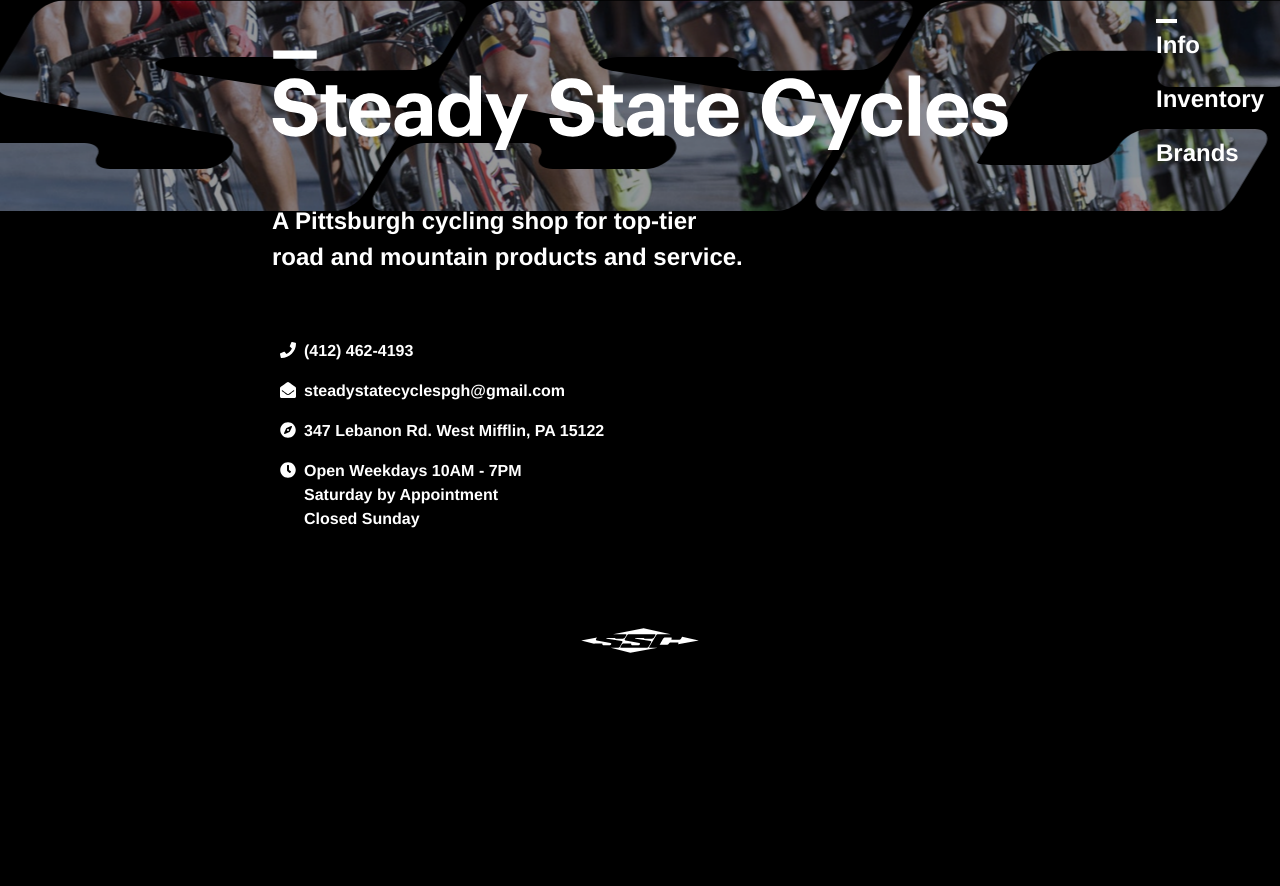
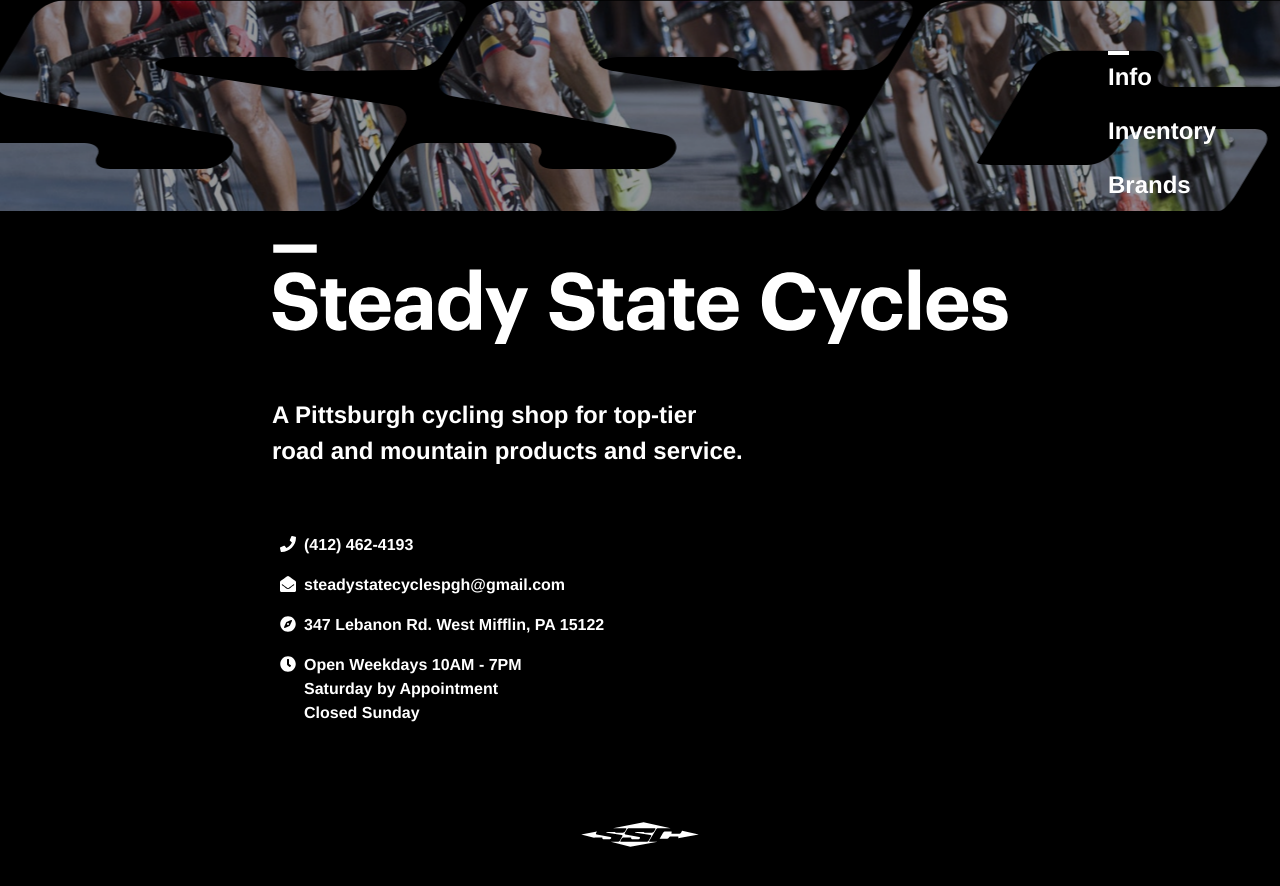
Before and after one commit to jamesacklin/ssc, a Nuxt app: page / in a window 1280 px wide. Shown: the top 886 px of the page. Before the commit the page ends 800 px from the top, so only its background shows below. Built offline with nearby package versions, Linux system fonts and the light colour scheme.

Commit message:
navigation css tweaks

```diff
--- a/components/Navigation.vue
+++ b/components/Navigation.vue
@@ -1,6 +1,6 @@
 <template lang="html">
-  <nav>
-    <ul class="list f3 fr pr3">
+  <nav class="cf">
+    <ul class="list f3 fr pr3 pr4-m pr5-l pt0 pt4-l">
       <li>
         <nuxt-link
           class="link"
@@ -33,16 +33,25 @@
   .link {
     color: white;
     position: relative;
+    transition: all 0.2s ease;
+  }
+  .link:before {
+    transition: all 0.2s ease;
+    content: "";
+    position: absolute;
+    top: -0.5em;
+    width: 0.888em;
+    border-top: 0.2em solid white;
+    opacity: 0;
+  }
+  .link:hover {
+    opacity: 0.8;
   }
   .link:focus {
     outline: none;
   }
   .link.nuxt-link-exact-active:before,
   .link:hover:before {
-    content: "";
-    position: absolute;
-    top: -0.5em;
-    width: 0.888em;
-    border-top: 0.2em solid white;
+    opacity: 1;
   }
 </style>
```
